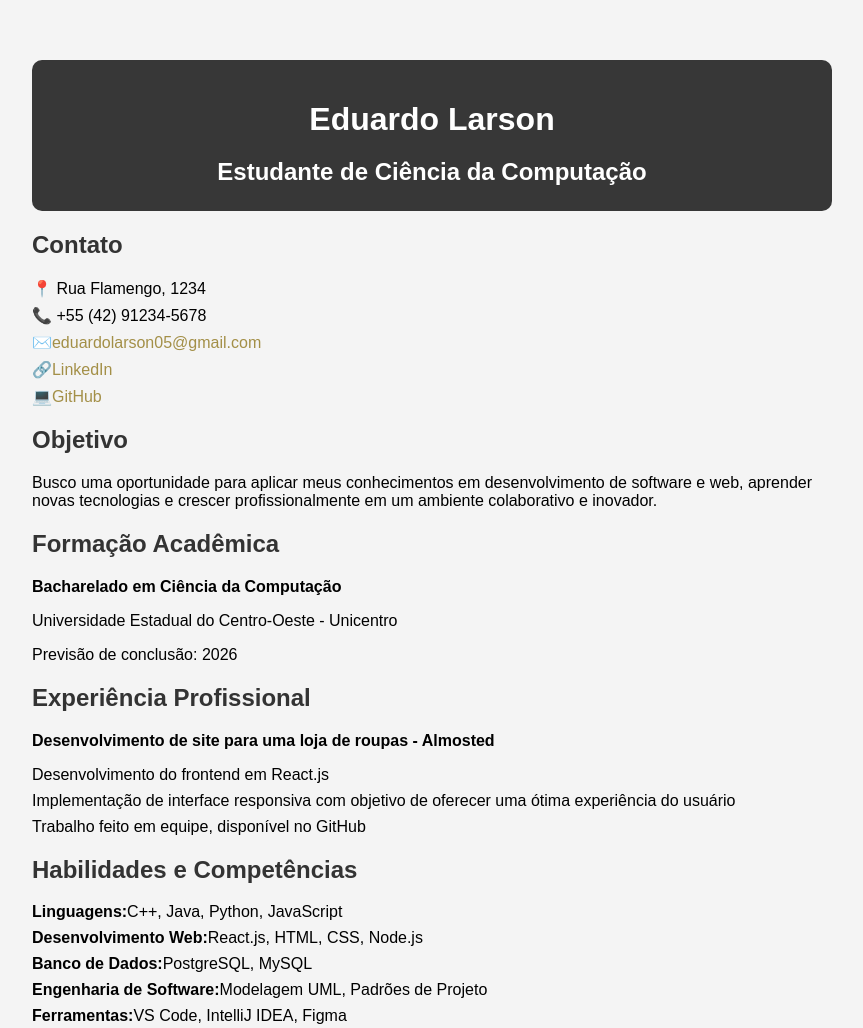
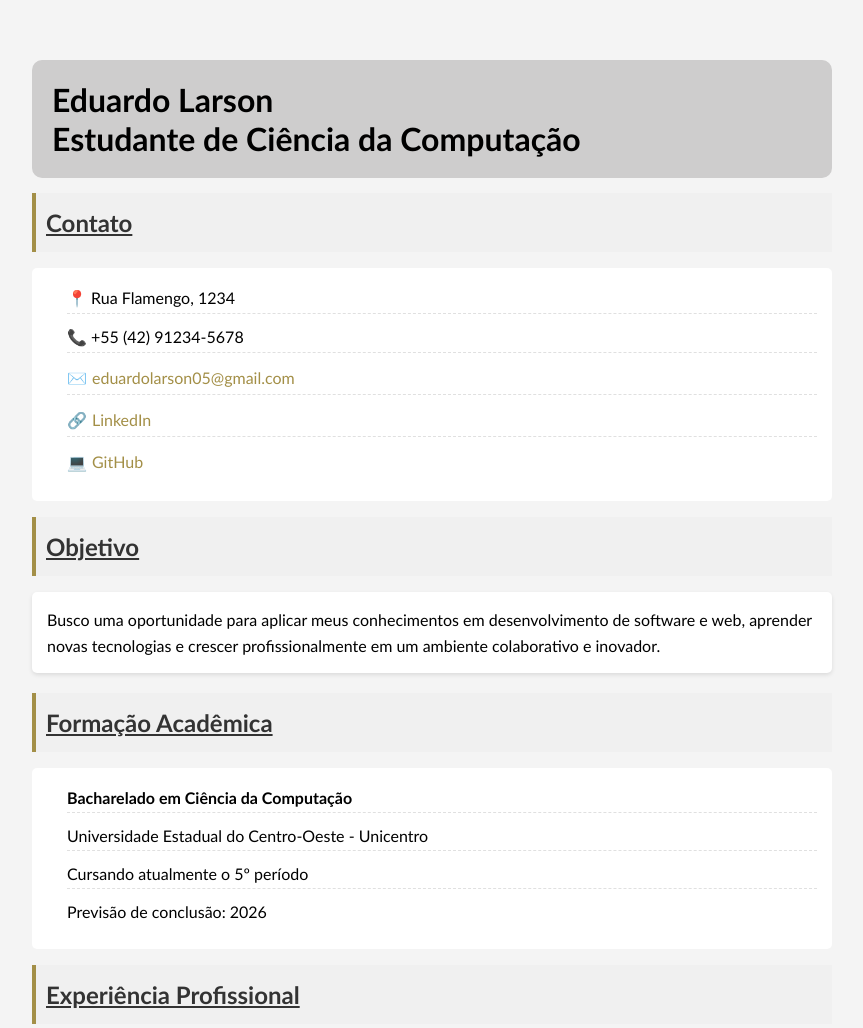
Before and after one commit to edularson/DIW, a plain HTML site: page projetos/curriculo/index.html in a window 1280 px wide. Shown: the top 1028 px of the page, without its empty margins (208-1071 px from the left). Drawn offline with Linux system fonts and the light colour scheme.

Commit message:
commit CSS box model

```diff
--- /dev/null
+++ b/aulas/css/02_Introducao/largura_altura.css
@@ -0,0 +1,48 @@
+body {
+    font-family: Verdana, Geneva, Tahoma, sans-serif;
+    background-color: lightgreen;
+    height: 800px;
+    width: 80%;
+    margin: auto;
+}
+
+p {
+    background-color: lightgrey;
+}
+
+h1 {
+    background-color: coral;
+    /*padding-top: 20px;
+    padding-right: 30px;
+    padding-bottom: 10px;
+    padding-left: 25px;
+    padding: 20px, 30px, 10px, 25px;*/
+    padding: 100px 200px;
+    border: 5px solid red; /* Border sempre será dentro do box do conteúdo */
+    outline: 5px dotted blue; /* Outline sempre será fora do box do conteúdo */
+    margin-left: auto;
+    margin-right: auto;
+}
+
+h2 {
+    background-color: aqua;
+    width: 50%; /* Widht serve para mudar a Largura da Linha */
+    height: 40%; /* Height serve para mudar a Altura da Linha */
+    padding: 50px; /* usa para afastar o conteudo da borda da sua box */
+    margin: 50px; /* usa para afastar o conteudo das margens*/
+    /*border-width: 5px;  Serve para colocar borda no conteúdo
+    border-style: dashed;
+    border-color: red; */
+    border: 5px dashed red;
+    border-top: 5px solid blue;
+}
+
+.destaque {
+    background-color: darksalmon;
+    font-size: 24px;
+}
+
+.tamanho {
+    width: 400px;
+    height: 200px;
+}
--- /dev/null
+++ b/aulas/css/03_Introducao/index.css
@@ -0,0 +1,43 @@
+.p1{
+    width: 500px;
+    background-color: wheat;
+    padding: 40px;
+    box-sizing: content-box;
+}
+.p2{
+    width: 500px;
+    background-color: gray;
+    padding: 40px;
+    box-sizing: border-box;
+}
+h1 {
+    border: 1px solid black;
+    width: 40%;
+    display:inline-block;
+}
+
+p {
+    border: 1px solid black;
+    width: 40%;
+}
+
+a:link{    /*  definir a for do link  */
+    color: red;
+}
+a:visited{  /*  definir a cor do link quando passa o mouse por cima  */
+    color: greenyellow
+}
+a:hover{   /*  definir a cor ao redor do link quando passa por cima  */
+    background-color: aqua;
+}
+a:active{   /*  definir a cor ao redor do link quando clicado  */
+    background-color: coral;
+}
+
+ul li{
+    list-style-type:square;
+    list-style-position: inside;
+}
+ol li{
+    list-style-type: upper-roman;
+}
--- a/projetos/curriculo/index.css
+++ b/projetos/curriculo/index.css
@@ -1,5 +1,5 @@
 body {
-    font-family: Arial, sans-serif;
+    font-family: 'Trebuchet MS', 'Lucida Sans Unicode', 'Lucida Grande', 'Lucida Sans', Arial, sans-serif;
     margin: 40px auto;
     padding: 20px;
     max-width: 800px;
@@ -8,38 +8,75 @@ body {
 }
 
 header {
-    text-align: center;
+    display: flex;
+    align-items: center;
+    justify-content: space-between;
     padding: 20px;
-    background-color: #373737;
-    color: white;
+    background-color: #cecdcd;
     border-radius: 10px;
+}
+
+.cabecalho {
+    color: #000;
+    text-decoration: none;
+    text-align: left;
+    margin: 0;
 }
 
 h1, h2 {
     color: #333;
+    text-decoration: underline;
+}
+
+h2 {
+    padding: 15px 10px;
+    background-color: #f0f0f0;
+    border-left: 4px solid #a38f47;
+    margin: 15px 0;
+}
+
+p {
+    background-color: #fff;
+    padding: 15px;
+    border-radius: 5px;
+    line-height: 1.6;
+    margin-bottom: 20px;
+    box-shadow: 0 2px 4px rgba(0,0,0,0.1);
 }
 
 a {
     color: #a38f47;
     text-decoration: none;
+    padding: 2px 5px;
+    border-radius: 3px;
 }
 
 a:hover {
     text-decoration: underline;
+    background-color: #f8f8f8;
+    color: #8a6d3b;
+}
+
+a:visited {
+    color: #7a5c29;
 }
 
 ul {
     list-style-type: none;
-    padding: 0;
+    background-color: #fff;
+    padding: 15px 15px 15px 35px;
+    border-radius: 5px;
 }
 
 ul li {
     margin-bottom: 8px;
     display: flex;
     align-items: center;
+    list-style-type: square;
+    padding: 5px 0;
+    border-bottom: 1px dashed #e0e0e0;
 }
 
-.cabecalho {
-    color: white;
-    margin-bottom: 5px;
+ul li:last-child {
+    border-bottom: none;
 }
--- a/projetos/curriculo/index.html
+++ b/projetos/curriculo/index.html
@@ -9,8 +9,7 @@
 
 <body>
     <header>
-        <h1 class="cabecalho">Eduardo Larson</h1>
-        <h2 class="cabecalho">Estudante de Ciência da Computação</h2>
+        <h1 class="cabecalho">Eduardo Larson<br>Estudante de Ciência da Computação</h1>
     </header>
 
         <h2>Contato</h2>
@@ -26,9 +25,12 @@
         <p>Busco uma oportunidade para aplicar meus conhecimentos em desenvolvimento de software e web, aprender novas tecnologias e crescer profissionalmente em um ambiente colaborativo e inovador.</p>
 
         <h2>Formação Acadêmica</h2>
-        <p><strong>Bacharelado em Ciência da Computação</strong></p>
-        <p>Universidade Estadual do Centro-Oeste - Unicentro</p>
-        <p>Previsão de conclusão: 2026</p>
+        <ul>
+            <li><strong>Bacharelado em Ciência da Computação</strong></li>
+            <li>Universidade Estadual do Centro-Oeste - Unicentro</li>
+            <li>Cursando atualmente o 5º período</li>
+            <li>Previsão de conclusão: 2026</li>
+        </ul>
 
         <h2>Experiência Profissional</h2>
         <p><strong> Desenvolvimento de site para uma loja de roupas - Almosted </strong></p>
```
Also changed, not shown: aulas/css/02_Introducao/largura_altura.html (added, +19 -0 lines), aulas/css/03_Introducao/index.html (added, +70 -0 lines), aulas/css/01_Introducao/aula02.html (renamed from aulas/css/aula02.html), aulas/css/01_Introducao/index.css (renamed from aulas/css/projeto1/index.css), aulas/css/01_Introducao/index.html (renamed from aulas/css/projeto1/index.html), 3 other files.
